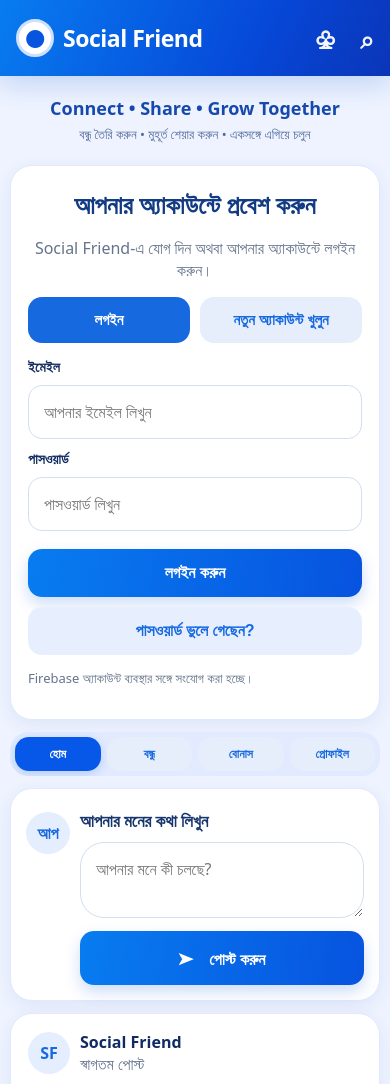
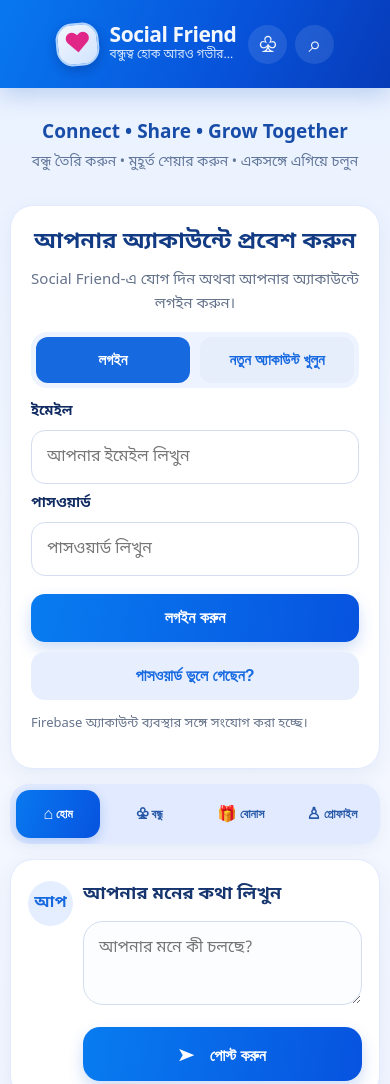
Before and after one commit to shukataliflresrt-droid/social-friend-, a plain HTML site: page index.html in a window 390 px wide. Shown: the top 1084 px of the page. Drawn offline with Linux system fonts and the light colour scheme; no server answers.

Commit message:
Polish Social Friend mobile app visual design

```diff
--- a/index.html
+++ b/index.html
@@ -48,19 +48,57 @@ body{background:#eef3ff;color:#102b61;padding-bottom:76px}
 #feed .card{padding:17px}#feed p{line-height:1.6;color:#1d2c49}
 .actions{flex-wrap:wrap}.actions button{border:1px solid #dce6fb;border-radius:22px;background:#fff;font-weight:650}
 @media(max-width:420px){.tagline{display:none}.top{min-height:76px}.brand-mark{width:38px;height:38px}.tabs button{font-size:12px;padding:10px 4px}.wrap{padding:10px}}
+/* Polished Social Friend mobile-first visual system */
+:root{font-family:"Noto Sans Bengali",system-ui,-apple-system,"Segoe UI",sans-serif;color:#172b50;background:#edf3ff}
+body{background:linear-gradient(180deg,#e8f1ff 0,#f5f8ff 38%,#edf3ff 100%);padding-bottom:84px}
+.top{padding:0;background:linear-gradient(115deg,#0878ef,#0751d8 62%,#073bb8);min-height:88px;box-shadow:0 7px 22px #0645b633}
+.top-inner{max-width:760px;margin:auto;padding:13px 18px;display:flex;align-items:center;gap:12px}
+.brand{display:flex;align-items:center;gap:11px;color:white;font-size:24px;letter-spacing:-.5px}
+.brand-mark{width:49px;height:49px;border-radius:17px;background:linear-gradient(145deg,#fff,#dceaff);color:#ec2482;border:2px solid #b9d8ff;display:grid;place-items:center;font-size:27px;box-shadow:0 4px 12px #001e6a55;transform:rotate(-5deg)}
+.brand-copy{display:flex;flex-direction:column;line-height:1.12}
+.brand-copy b{font-size:clamp(22px,5vw,29px)}
+.brand-copy small{font-size:12px;font-weight:500;color:#e0edff;letter-spacing:0}
+.top-icons{margin-left:auto;display:flex;gap:8px}
+.top-icons button{border:0;background:#ffffff1c;color:white;border-radius:50%;width:39px;height:39px;font-size:23px}
+.wrap{max-width:760px;padding:12px 14px 24px}
+.hero{padding:18px 8px 20px;margin:0 0 10px}
+.hero h1{font-size:clamp(19px,4.5vw,25px);font-weight:800;color:#174da8}
+.hero div{font-size:14px;color:#62769a}
+.card{background:#fff;border:1px solid #e1eaff;border-radius:23px;padding:18px;margin:13px 0;box-shadow:0 7px 22px #153c8010}
+.auth{padding:20px}
+.auth h2{font-size:23px;line-height:1.45;margin:0 0 9px}
+.auth>p.muted{font-size:15px;line-height:1.6;margin:0 0 16px}
+.auth-tabs{background:#edf3ff;border-radius:16px;padding:5px}
+.auth-tabs button{border-radius:12px}
+.tabs{display:grid;grid-template-columns:repeat(4,minmax(0,1fr));gap:7px;background:#e1eaff;padding:6px;border-radius:19px;margin:15px 0;position:sticky;top:6px;z-index:8;box-shadow:0 4px 14px #153c8010}
+.tabs button{display:flex;align-items:center;justify-content:center;gap:6px;min-height:48px;padding:9px 5px;border-radius:14px;font-size:14px;background:transparent;color:#2457a6}
+.tabs button span{font-size:19px}
+.tabs button.active{background:linear-gradient(110deg,#0878ef,#0753df);color:white;box-shadow:0 4px 12px #0754d933}
+.composer{padding:17px}.composer .row{align-items:flex-start}.composer .avatar{flex:0 0 45px;height:45px;margin-top:4px}
+.composer h3{font-size:18px;margin:5px 0 10px;color:#17366f}
+.composer textarea{border-radius:20px;min-height:84px;background:#fbfdff}
+.composer .wide{margin-top:7px;min-height:52px;border-radius:17px}
+#feed .card{padding:18px}#feed .row strong{font-size:16px;color:#152c55}
+#feed p{font-size:16px;line-height:1.75;color:#1d2d4b}
+.actions button{border-radius:20px;padding:10px 16px}
+.site-footer{display:flex;flex-direction:column;align-items:center;text-align:center;gap:5px;padding:22px 12px;color:#637493}
+.site-footer strong{font-size:18px;color:#174da8}.site-footer span{font-size:13px}.site-footer small{font-size:12px}
+input,textarea{font-family:inherit}
+@media(min-width:600px){.top-inner{padding:16px 20px}.wrap{padding:18px}.hero{padding:22px}.auth{padding:26px}}
+@media(max-width:390px){.brand-mark{width:43px;height:43px}.brand-copy b{font-size:21px}.tabs button{font-size:12px;gap:3px}.tabs button span{font-size:16px}.wrap{padding-left:10px;padding-right:10px}}
 </style></head>
-<body><header class="top"><div class="brand"><span class="brand-mark">●</span><span>Social Friend</span></div><div class="tagline">বন্ধুত্ব হোক আরও গভীর...</div><div class="top-icons">♧　⌕</div></header><main class="wrap">
+<body><header class="top"><div class="top-inner"><div class="brand"><span class="brand-mark" aria-hidden="true">♥</span><span class="brand-copy"><b>Social Friend</b><small>বন্ধুত্ব হোক আরও গভীর...</small></span></div><div class="top-icons"><button type="button" aria-label="নোটিফিকেশন">♧</button><button type="button" aria-label="খুঁজুন">⌕</button></div></div></header><main class="wrap">
 <section class="hero"><h1>Connect • Share • Grow Together</h1><div>বন্ধু তৈরি করুন • মুহূর্ত শেয়ার করুন • একসঙ্গে এগিয়ে চলুন</div></section>
 <section class="card auth"><h2>আপনার অ্যাকাউন্টে প্রবেশ করুন</h2><p class="muted">Social Friend-এ যোগ দিন অথবা আপনার অ্যাকাউন্টে লগইন করুন।</p><div class="auth-tabs"><button class="active" data-auth="login">লগইন</button><button data-auth="signup">নতুন অ্যাকাউন্ট খুলুন</button></div>
 <form id="loginForm" class="auth-form show"><label for="loginEmail">ইমেইল</label><input id="loginEmail" type="email" autocomplete="email" placeholder="আপনার ইমেইল লিখুন" required><label for="loginPassword">পাসওয়ার্ড</label><input id="loginPassword" type="password" autocomplete="current-password" placeholder="পাসওয়ার্ড লিখুন" required><button class="action primary wide" type="submit">লগইন করুন</button><button class="action wide" id="forgotPassword" type="button">পাসওয়ার্ড ভুলে গেছেন?</button></form>
 <form id="signupForm" class="auth-form"><label for="fullName">আপনার নাম</label><input id="fullName" autocomplete="name" placeholder="সম্পূর্ণ নাম লিখুন" required><label for="signupEmail">ইমেইল</label><input id="signupEmail" type="email" autocomplete="email" placeholder="আপনার ইমেইল লিখুন" required><label for="signupPassword">পাসওয়ার্ড (কমপক্ষে ৮ অক্ষর)</label><input id="signupPassword" type="password" minlength="8" autocomplete="new-password" placeholder="নতুন পাসওয়ার্ড তৈরি করুন" required><button class="action primary wide" type="submit">অ্যাকাউন্ট তৈরি করুন</button></form>
 <p class="notice" id="authNotice" role="status" aria-live="polite">Firebase অ্যাকাউন্ট ব্যবস্থার সঙ্গে সংযোগ করা হচ্ছে।</p><div id="signedIn" class="notice" hidden></div></section>
-<nav class="tabs"><button class="active" data-tab="home">হোম</button><button data-tab="friends">বন্ধু</button><button data-tab="bonus">বোনাস</button><button data-tab="profile">প্রোফাইল</button></nav>
+<nav class="tabs" aria-label="প্রধান মেনু"><button class="active" data-tab="home"><span>⌂</span> হোম</button><button data-tab="friends"><span>♧</span> বন্ধু</button><button data-tab="bonus"><span>🎁</span> বোনাস</button><button data-tab="profile"><span>♙</span> প্রোফাইল</button></nav>
 <section id="home" class="panel show"><div class="card composer"><div class="row"><span class="avatar">আপ</span><div class="composer-main"><h3>আপনার মনের কথা লিখুন</h3><textarea id="postText" rows="2" placeholder="আপনার মনে কী চলছে?"></textarea><button class="action primary wide" id="publish">➤　পোস্ট করুন</button></div></div></div><div id="feed"><article class="card"><div class="row"><span class="avatar">SF</span><div><strong>Social Friend</strong><span class="muted">স্বাগতম পোস্ট</span></div></div><p>আপনার নতুন কমিউনিটি এখান থেকেই শুরু। বন্ধু খুঁজুন এবং আপনার মুহূর্ত শেয়ার করুন!</p><div class="actions"><button class="like">♡ লাইক</button><button class="comment">মন্তব্য</button></div></article></div></section>
 <section id="friends" class="panel"><div class="card"><h2>আপনার বন্ধু</h2><p>নতুন মানুষ খুঁজুন এবং আপনার কমিউনিটি তৈরি করুন।</p><input placeholder="নাম দিয়ে খুঁজুন"><p class="muted">লাইভ বন্ধু অনুসন্ধান চালু করতে অ্যাকাউন্ট ও সার্ভার সংযোগ প্রয়োজন।</p></div></section>
 <section id="bonus" class="panel"><div class="card"><h2>Friend Bonus</h2><h1 style="color:#1769e0">$1</h1><p>প্রতি যোগ্য বন্ধুর জন্য (প্রস্তাবিত নিয়ম)</p><h1 style="color:#1769e0">$50</h1><p>৫০ জন যোগ্য বন্ধু হলে এককালীন বোনাস (প্রস্তাবিত নিয়ম)</p><p class="notice">এটি পরিকল্পনার ডেমো। যাচাই, প্রতারণা প্রতিরোধ, আইনগত পর্যালোচনা ও পেমেন্ট ব্যবস্থা ছাড়া কোনো বোনাস অর্জিত বা পরিশোধযোগ্য নয়।</p></div></section>
 <section id="profile" class="panel"><div class="card"><h2>প্রোফাইল</h2><p class="muted">প্রোফাইল ব্যবস্থাপনা চালু করতে নিরাপদ অ্যাকাউন্ট সংযোগ প্রয়োজন।</p></div></section>
-<p class="notice">Social Friend — প্রাথমিক ওয়েব ডেমো। পোস্ট স্থানীয়ভাবে দেখানো হয়; রিফ্রেশ করলে মুছে যাবে। এটি এখনো পূর্ণাঙ্গ লাইভ সোশ্যাল নেটওয়ার্ক নয়।</p></main>
+<footer class="site-footer"><strong>Social Friend</strong><span>Connect • Share • Grow Together</span><small>আপনার বন্ধুত্বের নতুন ঠিকানা</small></footer></main>
 <script src="https://www.gstatic.com/firebasejs/10.14.1/firebase-app-compat.js"></script>
 <script src="https://www.gstatic.com/firebasejs/10.14.1/firebase-auth-compat.js"></script>
 <script>
```
